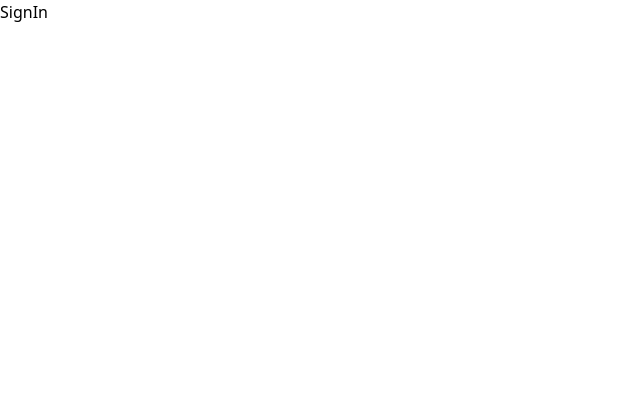
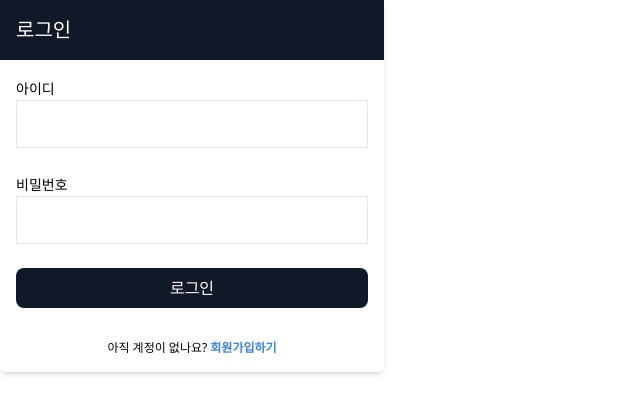
Before and after one commit to chadseok/simple-todo, a React (Vite) app: page /signin in a window 1280 px wide. Shown: the top 414 px of the page, without its empty margins (0-640 px from the left). Built offline with nearby package versions, Linux system fonts and the light colour scheme.

Commit message:
SignIn.tsx 전체 html과 css구현

```diff
--- a/src/pages/SignIn/SignIn.tsx
+++ b/src/pages/SignIn/SignIn.tsx
@@ -1,5 +1,47 @@
+import { Link } from "react-router-dom";
+
 const SignIn = () => {
-  return <div>SignIn</div>;
+  return (
+    <div className="bg-white w-96 rounded-md shadow-md">
+      <h1 className="text-xl text-white p-4 bg-gray-900">로그인</h1>
+      <form className="flex flex-col gap-2 p-4">
+        <div>
+          <label className="text-sm" htmlFor="email">
+            아이디
+          </label>
+          <input
+            className="w-full py-4 px-2 border border-slate-200 h-12"
+            type="email"
+            id="email"
+          />
+          <div className="mt-4 font-medium text-xs"></div>
+        </div>
+        <div>
+          <label className="text-sm" htmlFor="password">
+            비밀번호
+          </label>
+          <input
+            className="w-full py-4 px-2 border border-slate-200 h-12"
+            type="password"
+            id="password"
+          />
+          <div className="mt-4 font-medium text-xs"></div>
+        </div>
+        <button
+          className="bg-gray-900 h-10 rounded-lg text-white disabled:opacity-30"
+          type="submit"
+        >
+          로그인
+        </button>
+      </form>
+      <div className="text-center py-4 text-xs">
+        <span>아직 계정이 없나요? </span>
+        <Link to="/signup" className="text-blue-500 font-semibold">
+          회원가입하기
+        </Link>
+      </div>
+    </div>
+  );
 };
 
 export default SignIn;
```
